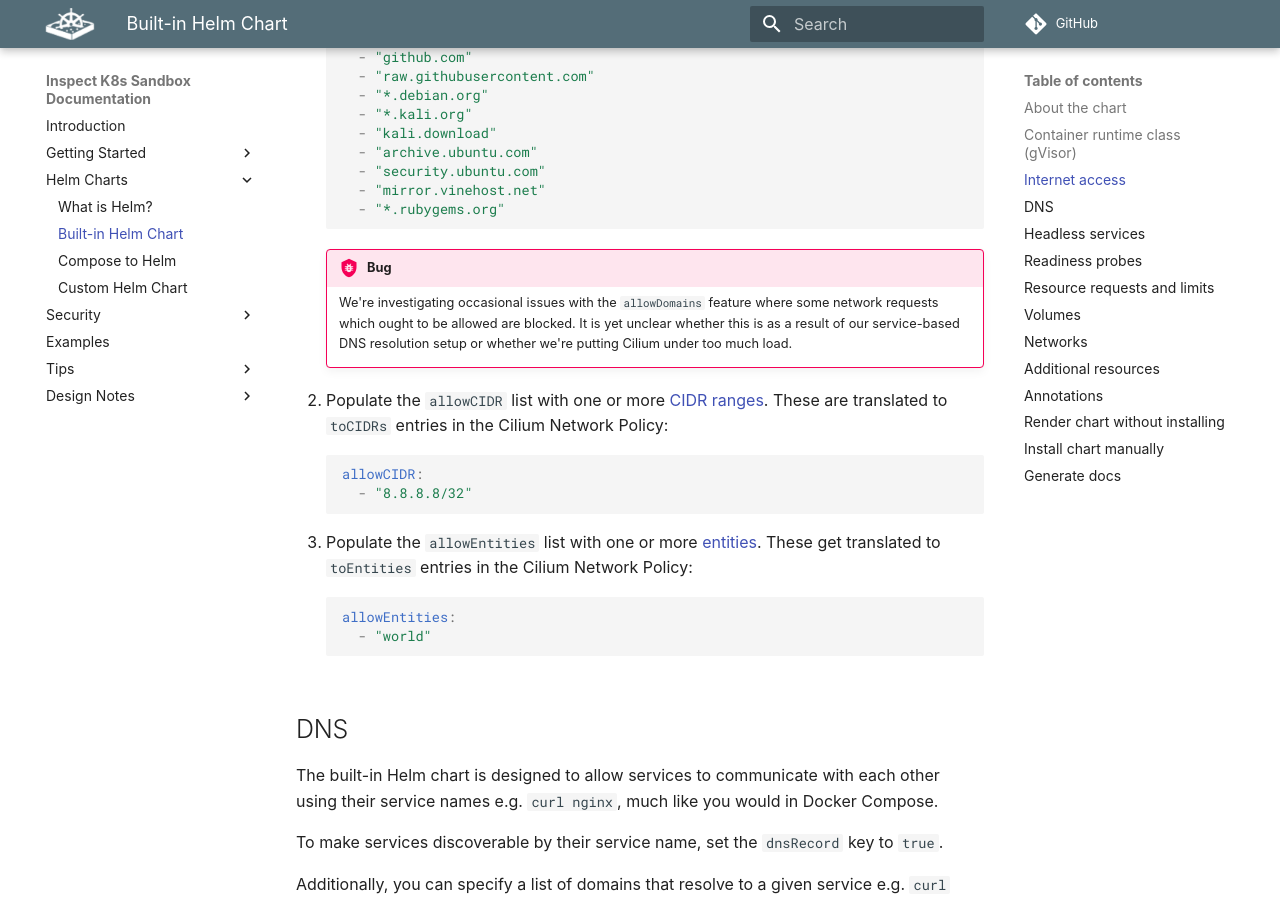
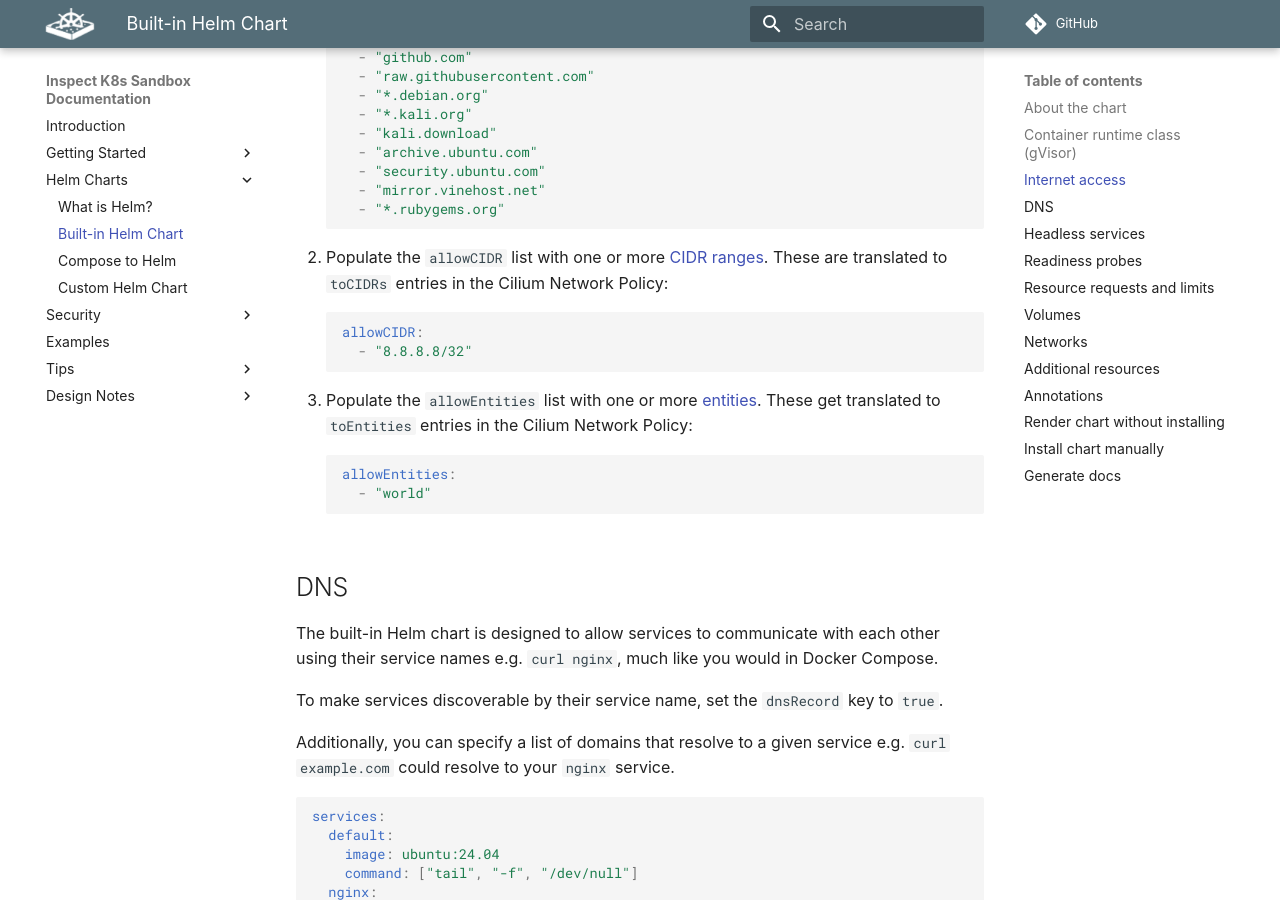
Before and after one commit to UKGovernmentBEIS/inspect_k8s_sandbox, an MkDocs documentation site: the page built from docs/docs/helm/built-in-chart.md, in a window 1280 px wide and 900 px high, scrolled down 1599 px. Built offline with MkDocs 1.6.1 and Material for MkDocs 9.7.7, drawn with Linux system fonts in a browser that asks for light colours; some web fonts are replaced; comment, search, counter and statistics services are not loaded.

Commit message:
Remove bug admonition as this is resolved (and was specific to UK AISI).

````diff
--- a/docs/docs/helm/built-in-chart.md
+++ b/docs/docs/helm/built-in-chart.md
@@ -112,13 +112,6 @@ from a variety of sources:
       - "mirror.vinehost.net"
       - "*.rubygems.org"
     ```
-
-    !!! bug
-
-        We're investigating occasional issues with the `allowDomains` feature where
-        some network requests which ought to be allowed are blocked. It is yet unclear
-        whether this is as a result of our service-based DNS resolution setup or whether
-        we're putting Cilium under too much load.
 
 2. Populate the `allowCIDR` list with one or more [CIDR
 ranges](https://docs.cilium.io/en/stable/security/policy/language/#cidr-based). These
````
